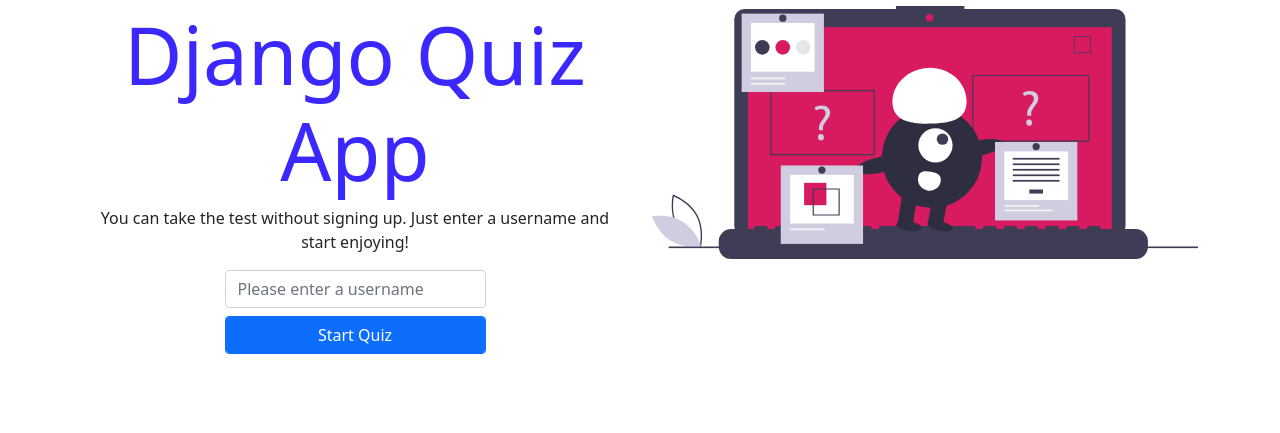
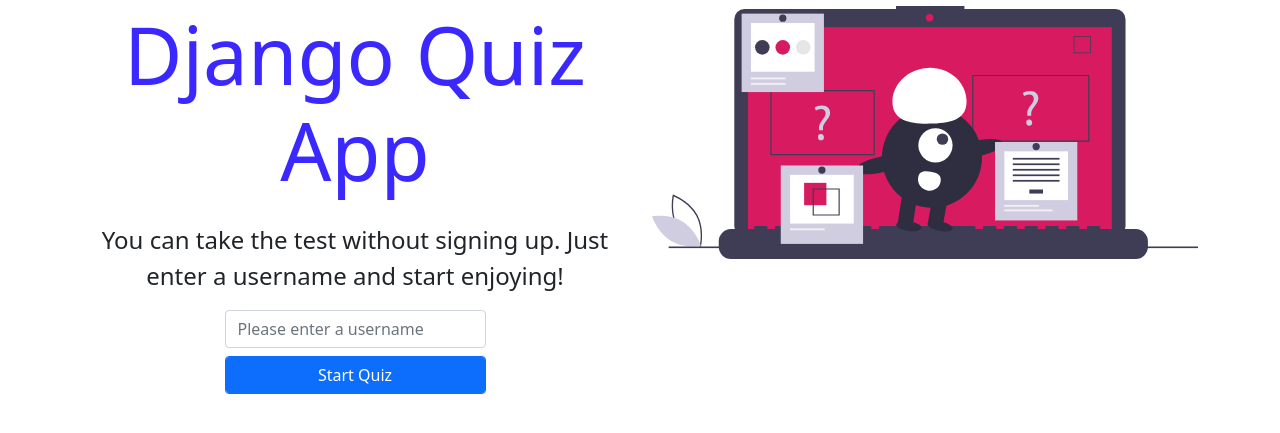
Before and after one commit to avoajaugochukwu/Quiz-App-2021, a Django app: page / in a window 1280 px wide. Shown: the part 188-621 px from the top of the page. Run offline with Django 3.2, Linux system fonts and the light colour scheme.

Commit message:
updated secondary font on homepage hero

```diff
--- a/quiz/templates/quiz/index.html
+++ b/quiz/templates/quiz/index.html
@@ -10,7 +10,7 @@
         <div class="row ">
             <div class="col-sm">
                 <h1 class="display-1"  style="color: #3a28ff;">Django <b>Quiz <br></b> App </h1>
-                <p class="pl-5 pr-5" data-wow-delay=".4s">
+                <p class="fs-4 mt-4" data-wow-delay=".4s">
                     You can take the test without signing up. Just enter a username and start enjoying!
                 </p>
 
```
